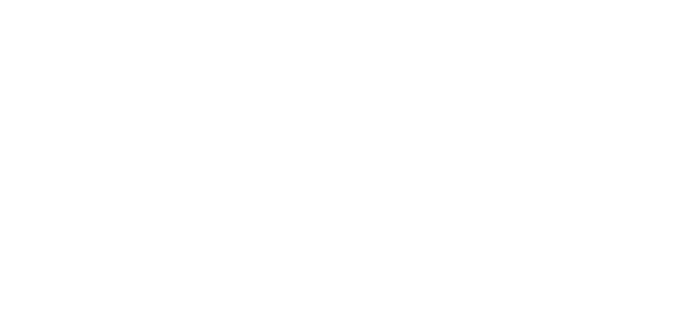
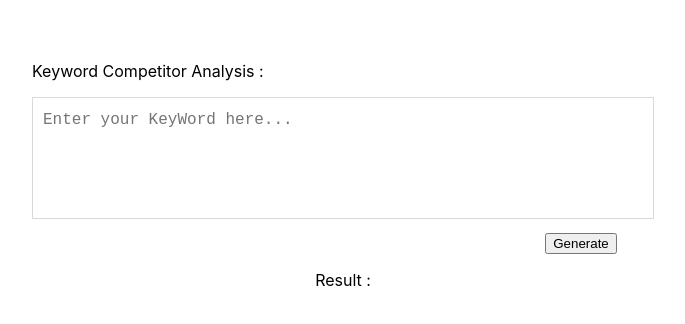
Before and after one commit to AftoTech/seotools, a React (Create React App) app: page /KeywordCompetitorAnalsyis in a window 1280 px wide. Before the commit this address had no page. Shown: the top 324 px of the page, without its empty margins (297-982 px from the left). Built offline with nearby package versions, Linux system fonts and the light colour scheme.

Commit message:
competitor

```diff
--- a/package.json
+++ b/package.json
@@ -11,6 +11,7 @@
     "react-dom": "^18.2.0",
     "react-router-dom": "^6.8.2",
     "react-scripts": "5.0.1",
+    "react-wordcloud": "^1.2.7",
     "tesseract.js": "^4.0.2",
     "web-vitals": "^2.1.4"
   },
--- a/src/App.js
+++ b/src/App.js
@@ -13,6 +13,7 @@
 import KeyWordTools from './screens/keywordtools';
 import KeywordExtractor from './screens/keywordExtractor/keywordExtractor';
 import KeywordDensityChecker from './screens/keyWorddensity/keyworddensitychecker';
+import KeywordCompetitor from './screens/KeyWordComptetior/keyWordcompetitor';
 function App() {
   return (
     <BrowserRouter>
@@ -27,7 +28,8 @@
         <Route path='/MetaTagGenerator' element={<MetaTagGenerator />} />
         <Route path='/KeyWordTools' element={<KeyWordTools />} />
         <Route path='/KeywordExtractor' element={<KeywordExtractor />} />
-         <Route path='/KeywordDensity' element={<KeywordDensityChecker/>}/>
+        <Route path='/KeywordDensity' element={<KeywordDensityChecker />} />
+        <Route path='/KeywordCompetitorAnalsyis' element={<KeywordCompetitor/>}/>
       </Routes>
     </BrowserRouter>
   );
--- /dev/null
+++ b/src/screens/KeyWordComptetior/keyWordcompetitor.css
@@ -0,0 +1,26 @@
+.KeyWordInput {
+  /* width: 100%; */
+  height: 100px;
+  padding: 10px;
+  border: 1px solid #d9d9d9;
+  outline: none;
+  font-size: 1rem;
+  resize: none;
+    width: 600px;
+  line-height: 1.5rem;
+}
+.container {
+ display: flex;
+  align-items: center;
+  justify-content: center;
+  flex-direction: column;
+  padding: 45px;
+  background-color: #FFFFFF;
+}
+.calculatebutton{
+  display: flex;
+  padding-top: 10px;
+  margin-left: 40%;
+  justify-content: flex-end;
+  align-items: flex-end;
+}
--- /dev/null
+++ b/src/screens/KeyWordComptetior/keyWordcompetitor.js
@@ -0,0 +1,54 @@
+import React, { useState } from "react";
+import { Outlet, Link } from "react-router-dom";
+import { BASE_URL } from "../../constant";
+import "./keyWordcompetitor.css";
+
+
+const KeywordCompetitor = () => {
+  const [comptetiorLinks, setcomptetiorLinks] = useState()
+  const Calculate = () => {
+   var text = document.getElementById("inputField").value;
+      const requestOptions = {
+      method: "POST",
+      headers: { "Content-Type": "application/json" },
+      body: JSON.stringify({ text: text.trim() }),
+    };
+    fetch(BASE_URL + '/KeywordCompetitorAnalysis', requestOptions)
+      .then((response) => response.json())
+      .then((data) => {
+          let value = JSON.parse(data)
+         setcomptetiorLinks(value)
+      }).catch((err) => {
+        console.log(err)
+      });
+  }
+  return (
+    <div className="container">
+      <div>
+        <p>Keyword Competitor Analysis :</p>
+              <textarea
+                  className="KeyWordInput"
+          id="inputField"
+          placeholder="Enter your KeyWord here..."
+        ></textarea>
+      </div>
+      <div className="calculatebutton">
+        <button onClick={Calculate}>Generate</button>
+      </div>
+     <div>
+              <p>Result :</p>
+              {
+                  comptetiorLinks?.results.map(item => {
+                      return (
+                      <p>{item?.url}</p>
+                      )
+                  })
+              }
+
+      </div>
+
+    </div>
+  );
+};
+
+export default KeywordCompetitor;
--- a/src/screens/keywordtools.js
+++ b/src/screens/keywordtools.js
@@ -13,6 +13,9 @@
             <li>
             <Link to="/KeywordDensity">KeywordDensity</Link>
             </li>
+             <li>
+            <Link to="/KeywordCompetitorAnalsyis">KeywordCompetitorAnalsyis</Link>
+            </li>
         </ul>
       </nav>
       </div>
```
